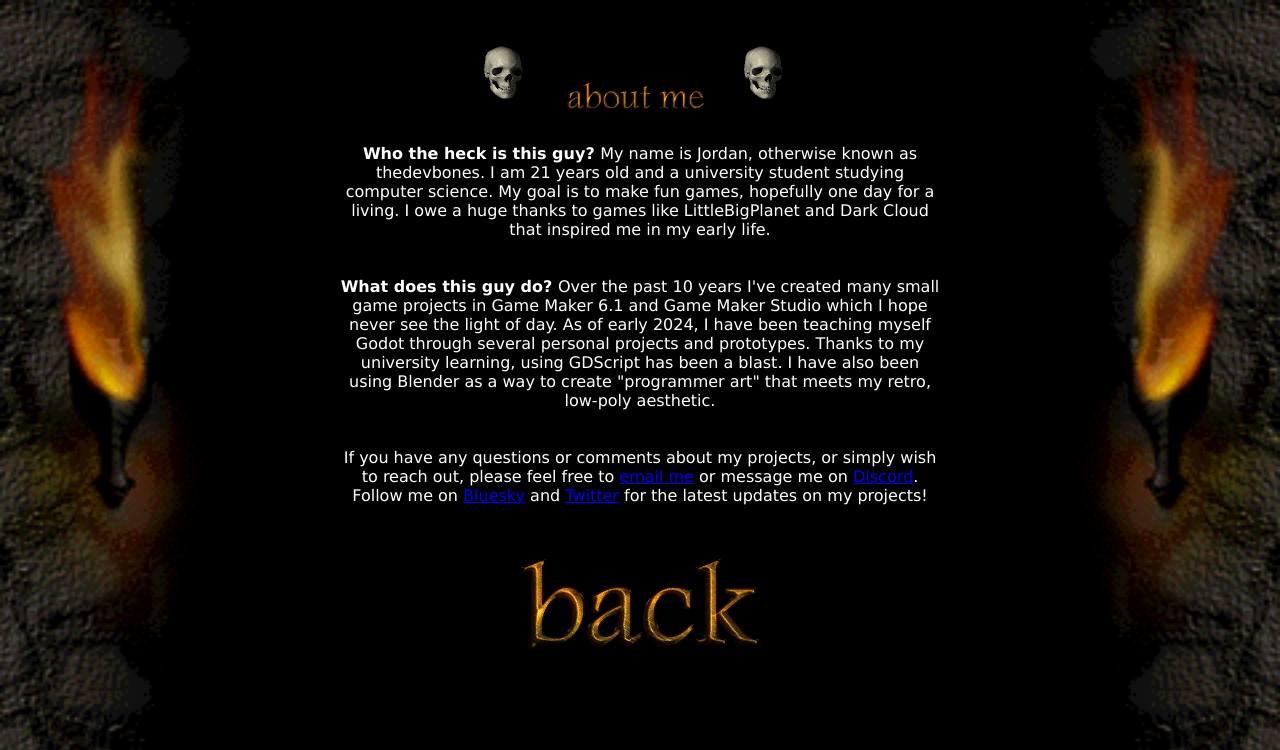
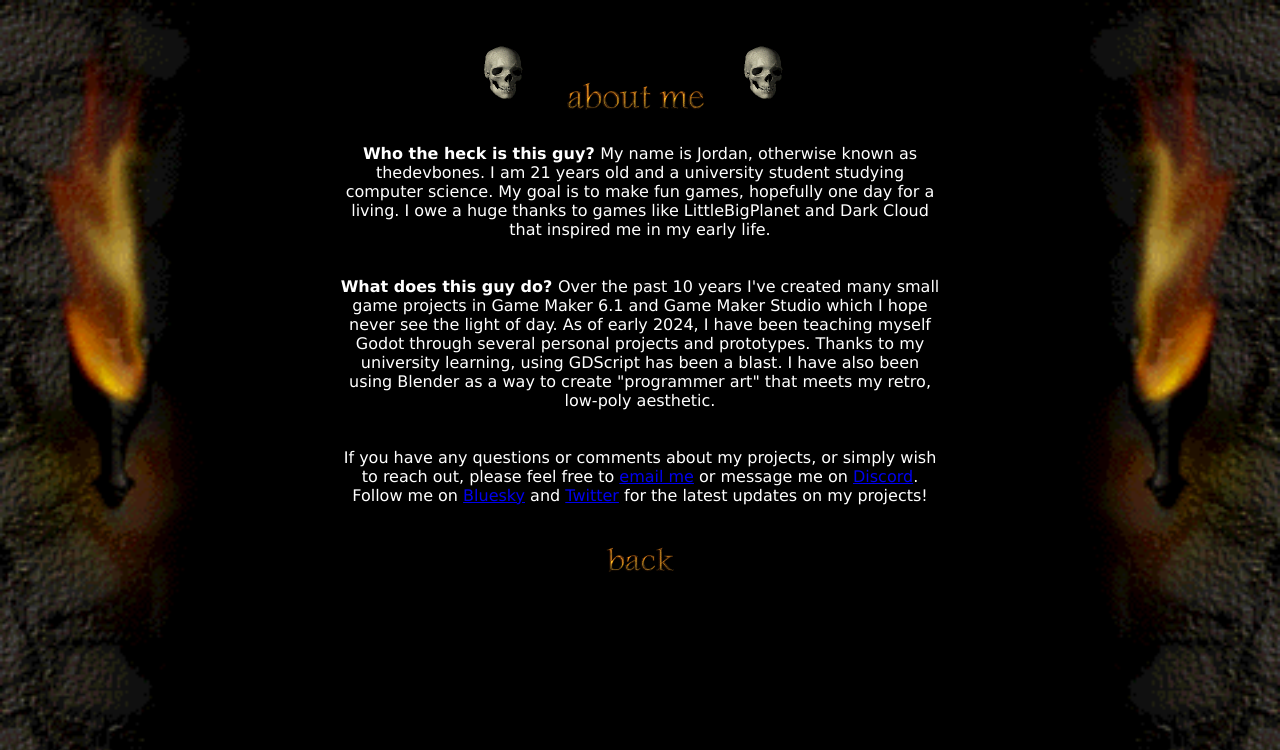
Before and after one commit to thedevbones/neocities, a plain HTML site: page public/about/index.html in a window 1280 px wide. Shown: the top 750 px of the page. Drawn offline with Linux system fonts and the light colour scheme.

Commit message:
Update style.css

```diff
--- a/public/css/style.css
+++ b/public/css/style.css
@@ -52,7 +52,7 @@ button {
   width: 20%;
 }
 
-.back-button {
+.back-button img {
   width: 10%;
 }
 
```
